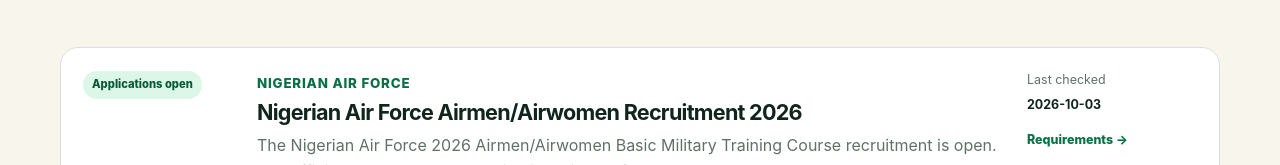
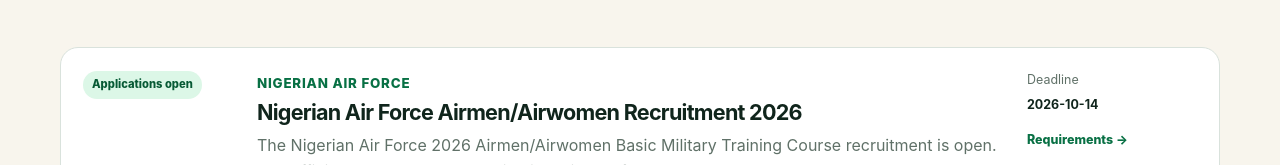
Before and after one commit to eghosa001/nigeria, a Next.js app: page /jobs/government in a window 1280 px wide. Shown: the part 611-776 px from the top of the page. Built offline with nearby package versions, Linux system fonts and the light colour scheme; no server answers.

Commit message:
feat(jobs): show deadlines in government tracker

```diff
--- a/app/jobs/government/page.tsx
+++ b/app/jobs/government/page.tsx
@@ -26,7 +26,7 @@ export default function GovernmentJobsPage() {
               <article key={item.slug} className="jobs-tracker-row">
                 <div><span className={"job-status job-status-" + item.status}>{item.statusLabel}</span></div>
                 <div><small>{item.organization}</small><h2><Link href={"/jobs/" + item.slug}>{item.title}</Link></h2><p>{item.summary}</p>{item.nextMilestone ? <strong>{item.nextMilestone}</strong> : null}</div>
-                <div><span>Last checked</span><b>{item.verifiedAt}</b><Link href={"/jobs/" + item.slug}>Requirements →</Link></div>
+                <div><span>{item.deadline ? "Deadline" : "Last checked"}</span><b>{item.deadline || item.verifiedAt}</b><Link href={"/jobs/" + item.slug}>Requirements →</Link></div>
               </article>
             ))}
           </div>
```
